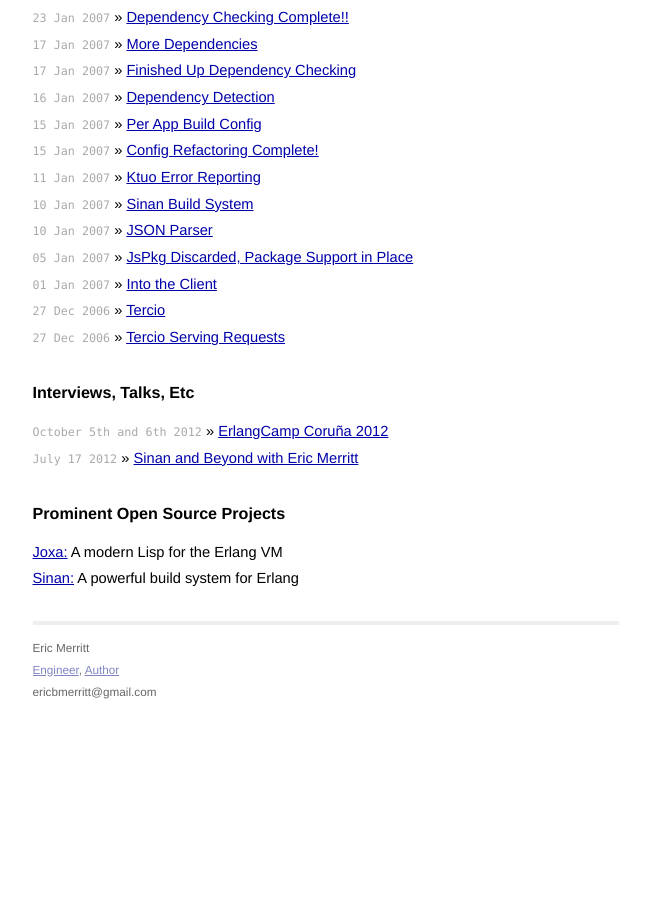
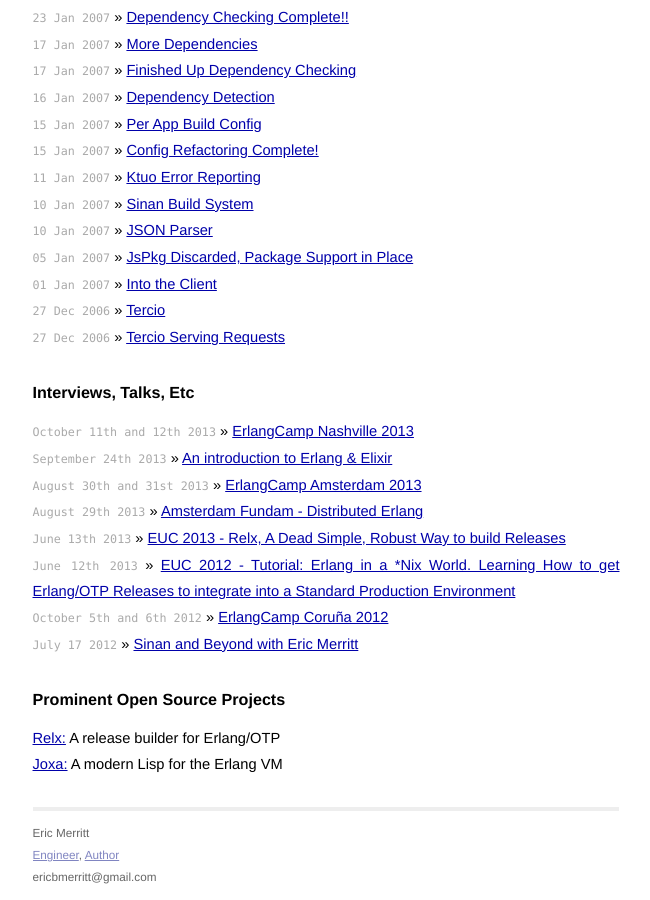
Before and after one commit to ericbmerritt/blog, a Jekyll site: the page built from index.html, in a window 1280 px wide and 900 px high, scrolled down 1222 px. Shown: the whole window, without its empty margins (314-964 px from the left). Built offline with Jekyll 4.4.1, drawn with Linux system fonts in a browser that asks for light colours; Markdown is read by kramdown in place of the engine named in the settings; before the commit the page ends 1936 px from its top, so only the background shows below that.

Commit message:
update talks in index

```diff
--- a/index.html
+++ b/index.html
@@ -13,13 +13,21 @@
 
   <h1>Interviews, Talks, Etc</h1>
   <ul class="posts">
+    <li><span>October 11th and 12th 2013</span> &raquo; <a href="http://erlangcamp.com/nashville
+">ErlangCamp Nashville 2013</a></li>
+    <li><span>September 24th 2013</span> &raquo; <a href="http://www.meetup.com/Seattle-Erlang-User-Group/events/137912192/">An introduction to Erlang & Elixir</a></li>
+
+    <li><span>August 30th and 31st 2013</span> &raquo; <a href="http://erlangcamp.com/amsterdam">ErlangCamp Amsterdam 2013</a></li>
+    <li><span>August 29th 2013</span> &raquo; <a href="http://www.meetup.com/funadam/events/134042802/">Amsterdam Fundam - Distributed Erlang</a></li>
+    <li><span>June 13th 2013</span> &raquo; <a href="http://www.erlang-factory.com/conference/ErlangUserConference2013/speakers/EricMerritt">EUC 2013 - Relx, A Dead Simple, Robust Way to build Releases</a></li>
+    <li><span> June 12th 2013</span> &raquo; <a href="http://www.erlang-factory.com/conference/ErlangUserConference2013/speakers/EricMerritt">EUC 2012 - Tutorial: Erlang in a *Nix World. Learning How to get Erlang/OTP Releases to integrate into a Standard Production Environment</a></li>
     <li><span>October 5th and 6th 2012</span> &raquo; <a href="http://erlangcamp.com/">ErlangCamp Coruña 2012</a></li>
     <li><span>July 17 2012</span> &raquo; <a href="http://www.meetup.com/erlang/events/71967772/">Sinan and Beyond with Eric Merritt</a></li>
   </ul>
 
   <h1>Prominent Open Source Projects</h1>
   <ul class="posts">
+    <li><a href="https://github.com/erlware/relx">Relx:</a> A release builder for Erlang/OTP</li>
     <li><a href="https://github.com/erlware/joxa">Joxa:</a> A modern Lisp for the Erlang VM</li>
-    <li><a href="https://github.com/ericbmerritt/sinan">Sinan:</a> A powerful build system for Erlang</li>
   </ul>
 </div>
```
